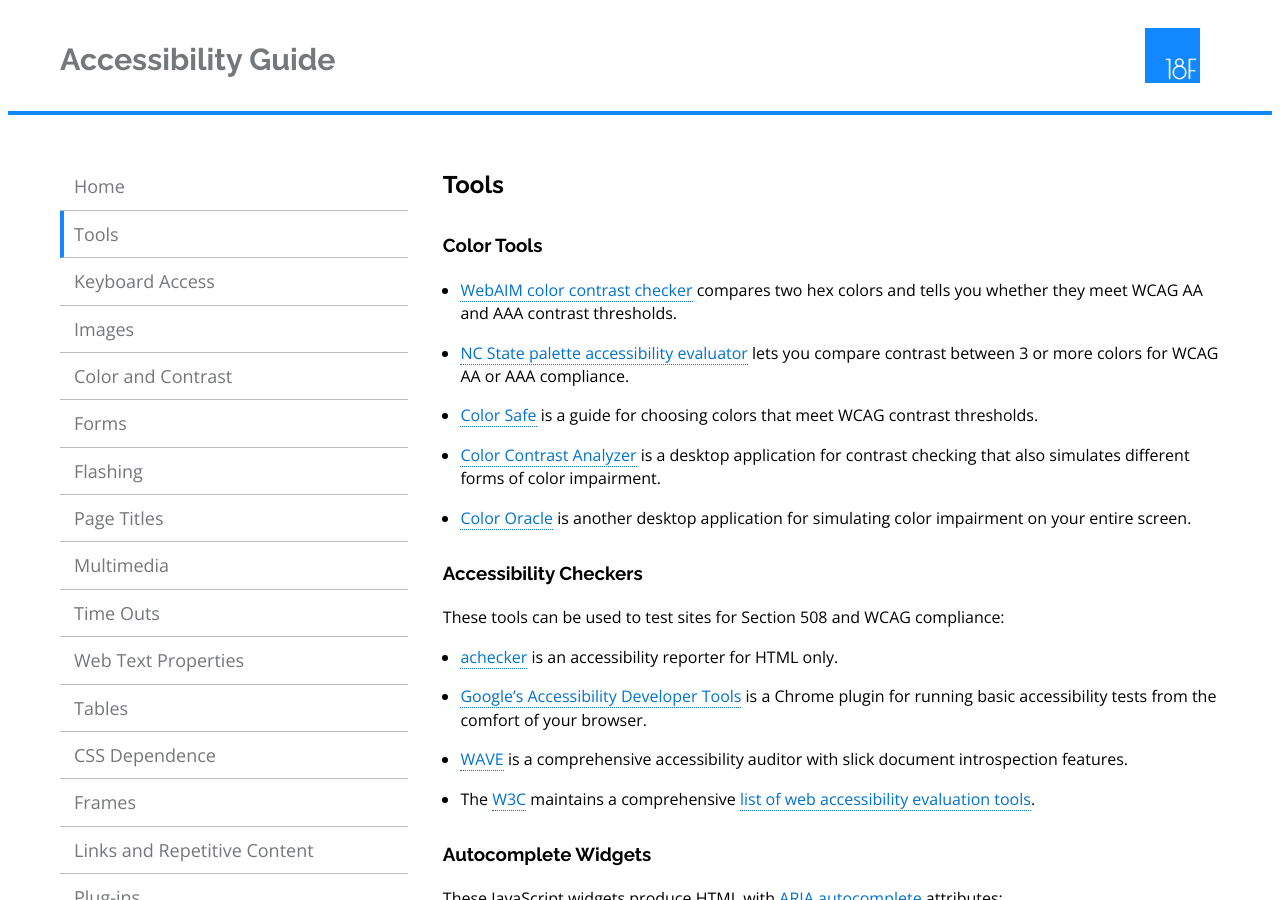
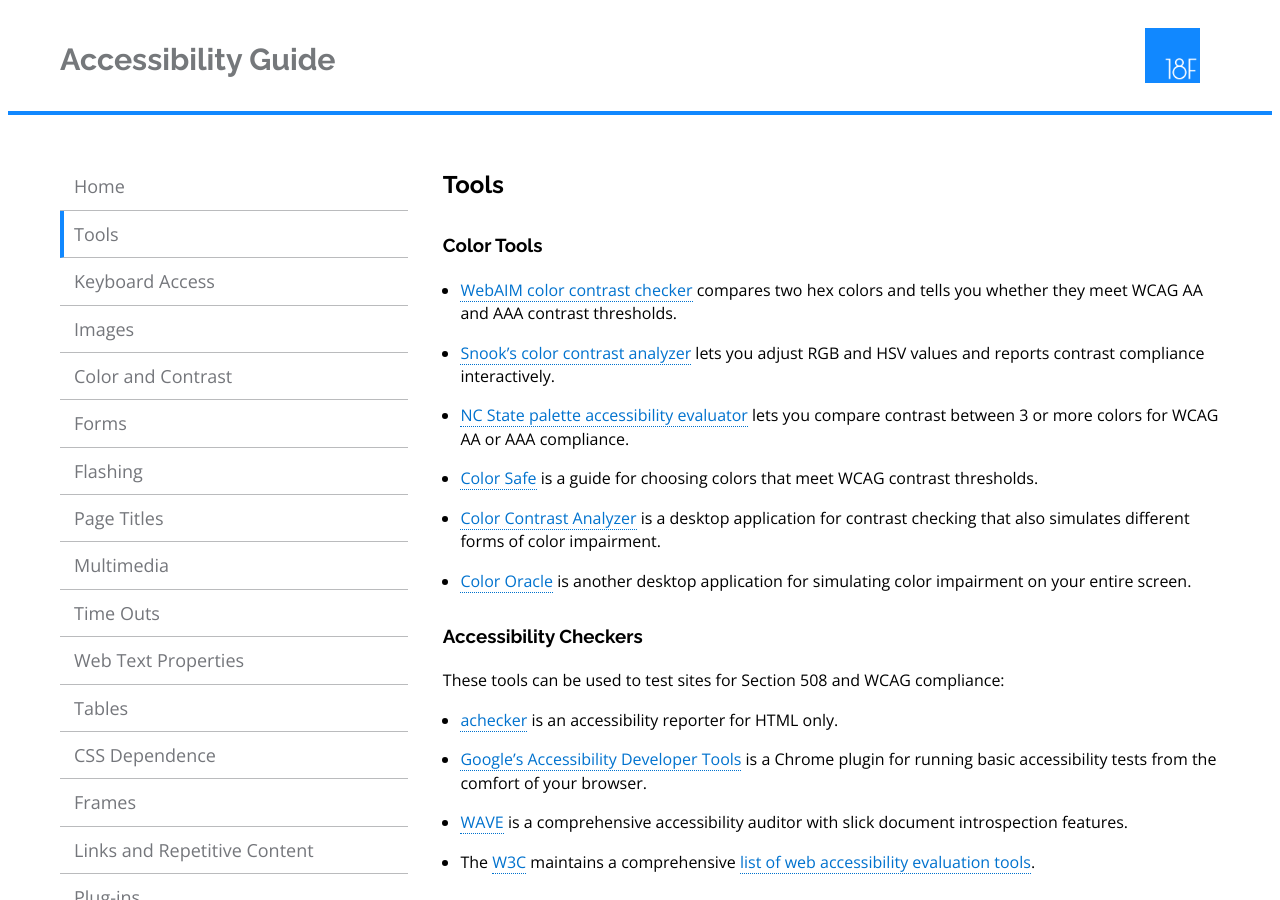
Before and after one commit to 18F/accessibility, a Jekyll site: the page built from pages/tools.md, in a window 1280 px wide and 900 px high. Built offline with Jekyll 4.4.1, drawn with Linux system fonts in a browser that asks for light colours; nearby versions of some CDN libraries; Markdown is read by kramdown in place of the engine named in the settings.

Commit message:
add Snook's color contrast analyzer

```diff
--- a/pages/tools.md
+++ b/pages/tools.md
@@ -8,6 +8,7 @@
 
 ### Color Tools
 * [WebAIM color contrast checker](http://webaim.org/resources/contrastchecker/) compares two hex colors and tells you whether they meet WCAG AA and AAA contrast thresholds.
+* [Snook's color contrast analyzer](http://snook.ca/technical/colour_contrast/colour.html) lets you adjust RGB and HSV values and reports contrast compliance interactively.
 * [NC State palette accessibility evaluator](http://accessibility.oit.ncsu.edu/tools/color-contrast/) lets you compare contrast between 3 or more colors for WCAG AA or AAA compliance.
 * [Color Safe](http://colorsafe.co/) is a guide for choosing colors that meet WCAG contrast thresholds.
 * [Color Contrast Analyzer](http://www.paciellogroup.com/resources/contrastanalyser/) is a desktop application for contrast checking that also simulates different forms of color impairment.
```
